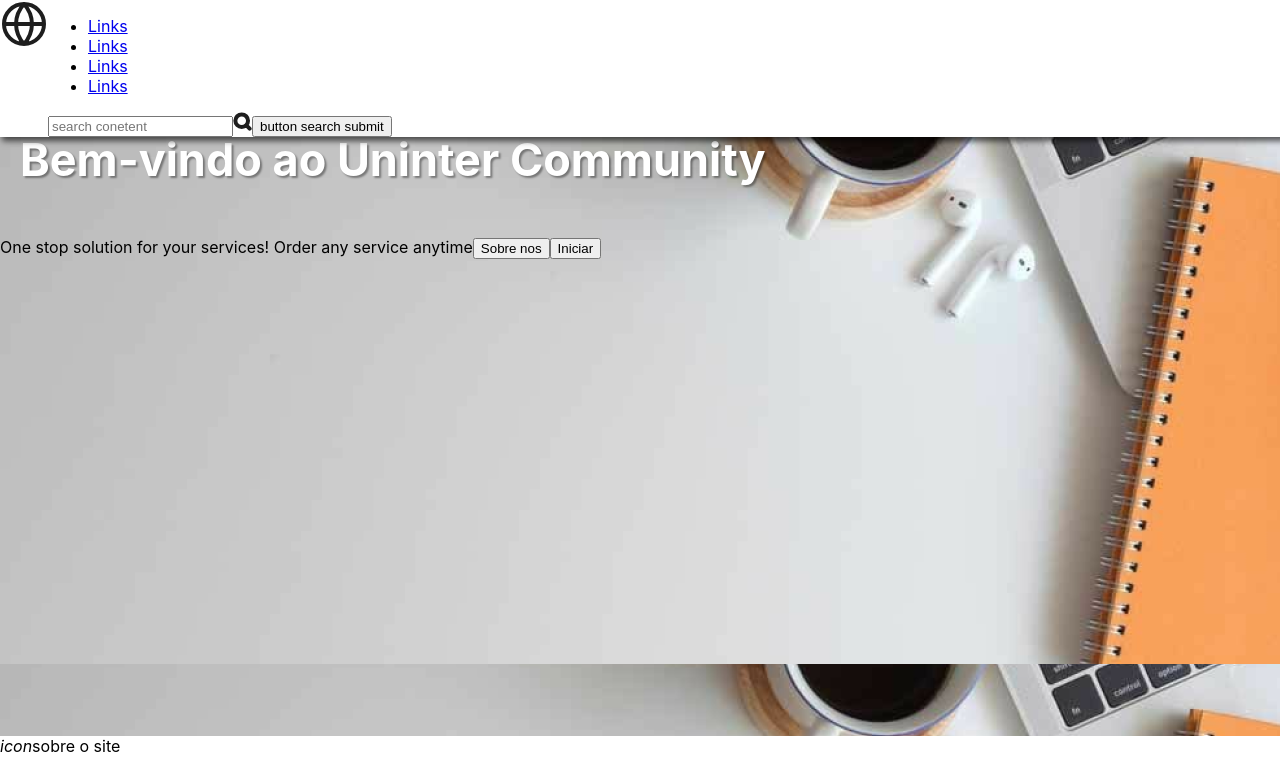
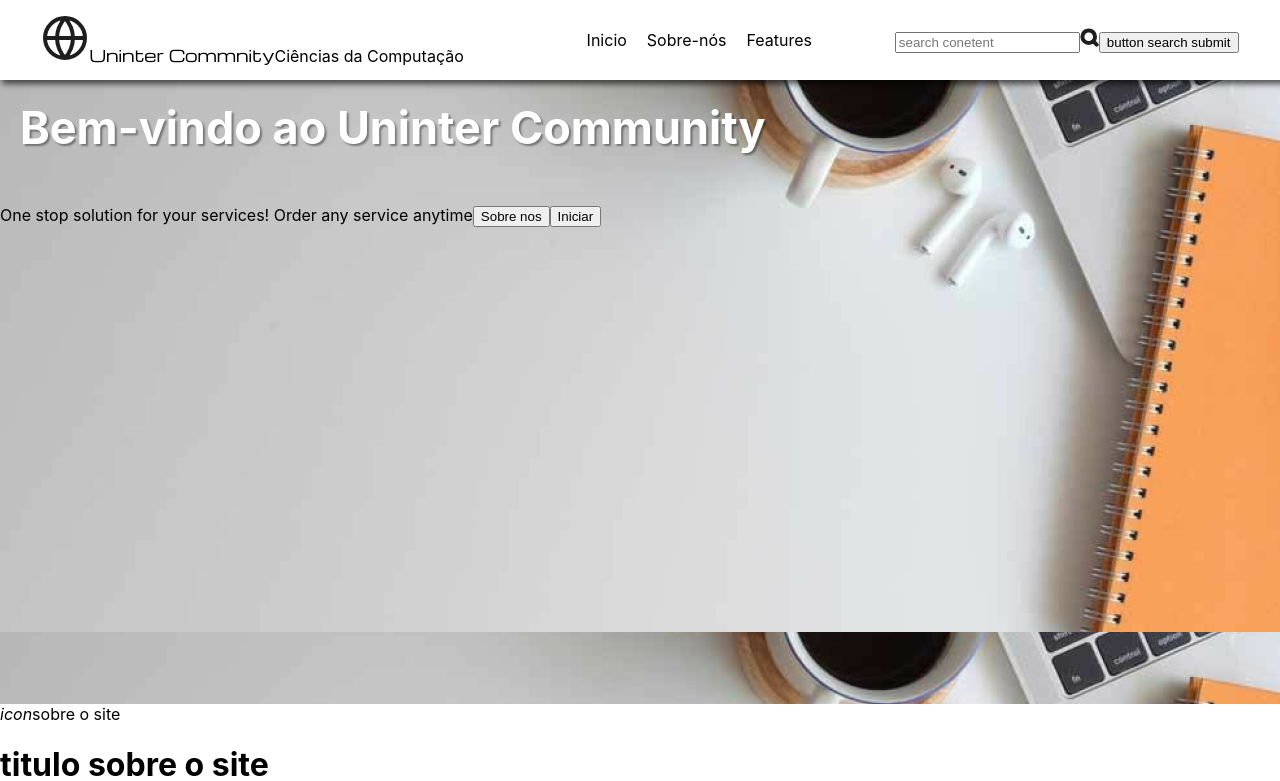
Before and after one commit to GitBrowserBit/uninter-community, a Next.js app: page / in a window 1280 px wide. Shown: the top 781 px of the page. Built offline with nearby package versions, Linux system fonts and the light colour scheme.

Commit message:
:::Components criado Header.tsx
>>logica aplicada para evitar ecesso de codigo
>> prinmeira fonte atribuida

:: nova dependencia instalada

>> @next/font/google

:: novas tags arrumadas

```diff
--- a/app/globals.css
+++ b/app/globals.css
@@ -1,6 +1,9 @@
 :root {
   --background: white;
   --foreground: #171717;
+  --bg-header: white;
+  --color-text-primary:black;
+  --color-text-segundary:white;
 }
 
 
--- a/app/layout.tsx
+++ b/app/layout.tsx
@@ -1,6 +1,13 @@
-import type { Metadata } from "next";
+import type { Metadata} from "next";
+import {Michroma} from '@next/font/google'
 import localFont from "next/font/local";
 import "./globals.css";
+
+const michroma = Michroma({
+  subsets: ["latin"],
+  weight: "400",
+  variable:'--font-michroma'
+});
 
 const geistSans = localFont({
   src: "./fonts/GeistVF.woff",
@@ -26,7 +33,7 @@ export default function RootLayout({
   return (
     <html lang="en">
       <body
-        className={`${geistSans.variable} ${geistMono.variable} antialiased`}
+        className={`${geistSans.variable} ${geistMono.variable} ${michroma.variable} antialiased`}
       >
         {children}
       </body>
--- a/app/page.tsx
+++ b/app/page.tsx
@@ -1,49 +1,11 @@
 import style from "@/app/src/styles/page.module.css";
-import GlobeICON from "./src/components/GlobeIcon";
-import SearchICON from "./src/components/SearchIcon";
-
+import Header from "./src/components/Header";
 export default function Home() {
   return (
     <div>
-      <header className={style.header}>
-        <div><GlobeICON/></div>
-        {/**area de navegaçao de links */}
-        <nav className={style.nav}>
-          <ul>
-            <li>
-              <a href="/">
-                <span>Links</span>
-              </a>
-            </li>
-            <li>
-              <a href="/">
-                <span>Links</span>
-              </a>
-            </li>
-            <li>
-              <a href="/">
-                <span>Links</span>
-              </a>
-            </li>
-            <li>
-              <a href="/">
-                <span>Links</span>
-              </a>
-            </li>
-          </ul>
-          {/** Area de pesquisa
-           * esses input irar pecorrer os titulos dos conteudos dos nossos guias
-           */}
-          <div>
-            <input type="search" placeholder="search conetent" />
-            <SearchICON/>
-            <button>button search submit</button>
+      <div className={style.cabeçalho}>
+        <Header />
       </div>
-        </nav>
-      </header>
-
-
-
       {/**tag main onde ficarar nosso conteudo */}
       <main className={style.main}>
         {/**aqui é o container iniciar com uma imagem
@@ -56,9 +18,7 @@ export default function Home() {
          */}
         <div className={style.fundo}>
           <div className={style.boasvindas}>
-                <h1 className={style.headerh1}>
-                  Bem-vindo ao Uninter Community
-                </h1>
+            <h1 className={style.headerh1}>Bem-vindo ao Uninter Community</h1>
             <span>
               One stop solution for your services! Order any service anytime
             </span>
@@ -78,15 +38,18 @@ export default function Home() {
             <h1>titulo sobre o site</h1>
             <p>
               Phasellus dictum ipsum nec rutrum tristique. Aliquam a mauris
-                lacinia, condimentum tellus a, mattis nisl. Sed hendrerit
-                viverra elit tempus venenatis. Morbi vel faucibus odio. Nunc
-                vulputate convallis scelerisque. Mauris sollicitudin elit eget
-                ante pharetra, nec suscipit nisl sagittis. Suspendisse euismod a
-                augue pretium dignissim. Lorem ipsum dolor sit amet, consectetur
+              lacinia, condimentum tellus a, mattis nisl. Sed hendrerit viverra
+              elit tempus venenatis. Morbi vel faucibus odio. Nunc vulputate
+              convallis scelerisque. Mauris sollicitudin elit eget ante
+              pharetra, nec suscipit nisl sagittis. Suspendisse euismod a augue
+              pretium dignissim. Lorem ipsum dolor sit amet, consectetur
               adipiscing elit, sed do eiusmod tempor incididunt dolore magna
               aliqua. Quis ipsum suspendisse ultrices gravida. Sed do eiusmod
-                tempor incididunt dolore magna aliqua. Lorem ipsum dolor sit
-                amet, consectetur adipiscing elit, sed do eiusmod tempor
+              tempor incididunt dolore magna aliqua. Lorem ipsum dolor sit amet,
+              consectetur adipiscing elit, sed do eiusmod tempor incididunt
+              dolore magna aliqua. Quis ipsum suspendisse ultrices gravida. Sed
+              do eiusmod tempor incididunt dolore magna aliqua. Lorem ipsum
+              dolor sit amet, consectetur adipiscing elit, sed do eiusmod tempor
               incididunt dolore magna aliqua. Quis ipsum suspendisse ultrices
               gravida. Sed do eiusmod tempor incididunt dolore magna aliqua.
               Lorem ipsum dolor sit amet, consectetur adipiscing elit, sed do
@@ -95,10 +58,7 @@ export default function Home() {
               dolore magna aliqua. Lorem ipsum dolor sit amet, consectetur
               adipiscing elit, sed do eiusmod tempor incididunt dolore magna
               aliqua. Quis ipsum suspendisse ultrices gravida. Sed do eiusmod
-                tempor incididunt dolore magna aliqua. Lorem ipsum dolor sit
-                amet, consectetur adipiscing elit, sed do eiusmod tempor
-                incididunt dolore magna aliqua. Quis ipsum suspendisse ultrices
-                gravida. Sed do eiusmod tempor incididunt dolore magna aliqua.
+              tempor incididunt dolore magna aliqua.
             </p>
           </div>
         </div>
--- /dev/null
+++ b/app/src/components/Header.tsx
@@ -0,0 +1,49 @@
+"use client";
+import GlobeICON from "./GlobeIcon";
+import SearchICON from "./SearchIcon";
+import style from '../styles/Header.module.css'
+import { useState } from "react";
+export default function Header() {
+    interface LinksInterface{
+        name: string;
+        url: string;
+    }
+    const Links =[
+        {name: 'Inicio', url: '/'},
+        {name: 'Sobre-nós', url: '/sobre'},
+        {name: 'Features', url: '/features'}
+    ]
+
+    const [link] = useState<LinksInterface[]>(Links);
+
+    return(
+        <header className={style.header}>
+        <div>
+          <GlobeICON/>
+          <span className={style.logoText}>Uninter Commnity</span>
+          <span className={style.logoTextSegundary}>Ciências da Computação</span>
+        </div>
+        {/**area de navegaçao de links */}
+        <nav className={style.nav}>
+          <ul className={style.navList}>
+            {link.map((item, index) => (
+            <li key={index} className={style.navItems}>
+              <a className={style.navLinks} href={item.url}>
+                <span className={style.navText}>{item.name}</span>
+              </a>
+            </li>
+            ))}
+          </ul>
+          </nav>
+          {/** Area de pesquisa
+           * esses input irar pecorrer os titulos dos conteudos dos nossos guias
+           */}
+          <div>
+            <input type="search" placeholder="search conetent" />
+            <SearchICON/>
+            <button>button search submit</button>
+          </div>
+
+      </header>
+    )
+}
--- /dev/null
+++ b/app/src/styles/Header.module.css
@@ -0,0 +1,31 @@
+.header {
+    background-color: white;
+    box-sizing: border-box;
+    box-shadow: 4px 2px 6px 2px rgba(0, 0, 0, 0.633);
+    display: flex;
+    justify-content: space-around;
+    align-items: center;
+    flex-flow: row nowrap;
+    width: auto;
+    height: 5em;
+}
+.navList{
+    display: flex;
+    gap: 20px;
+    list-style: none;
+}
+.navLinks{
+    text-decoration: none;
+}
+.navText{
+    color: rgb(0, 0, 0);
+}
+.logoText{
+    font-family: var(--font-michroma);
+}
+@media (max-width: 768px) {
+    .header{
+        background: #000;
+        border-radius: 0 0 0 60px;
+    }
+}
--- a/app/src/styles/page.module.css
+++ b/app/src/styles/page.module.css
@@ -4,23 +4,16 @@
     background-image: url(imagem/fundo_inicial_dekstop.png);
 }
 
-.header {
-    background-color: white;
-    box-sizing: border-box;
-    box-shadow: 4px 2px 6px 2px rgba(0, 0, 0, 0.633);
-    display: flex;
-    flex-flow: row nowrap;
+.cabeçalho{
     position: fixed;
     width: 100%;
 }
-
 .boasvindas {
     height: 78vh;
     background-size: cover;
     background-position: top left;
 
 }
-
 .headerh1 {
     color: white;
     text-shadow: 2px 2px 2px rgba(0, 0, 0, 0.388);
@@ -37,12 +30,5 @@
 }
 
 .main{
-
-    margin-top: 7em;
+    margin-top: 5em;
 }
-@media (max-width: 768px) {
-    .header{
-        background: #000;
-        border-radius: 0 0 0 60px;
-    }
-}
--- a/package.json
+++ b/package.json
@@ -9,6 +9,7 @@
     "lint": "next lint"
   },
   "dependencies": {
+    "@next/font": "^14.2.15",
     "@popperjs/core": "^2.11.8",
     "bootstrap": "^5.3.3",
     "next": "14.2.15",
```
Also changed, not shown: 1 other file (tests, documents, lock files or other folders). Lines whose indentation alone changed are shown as unchanged.
